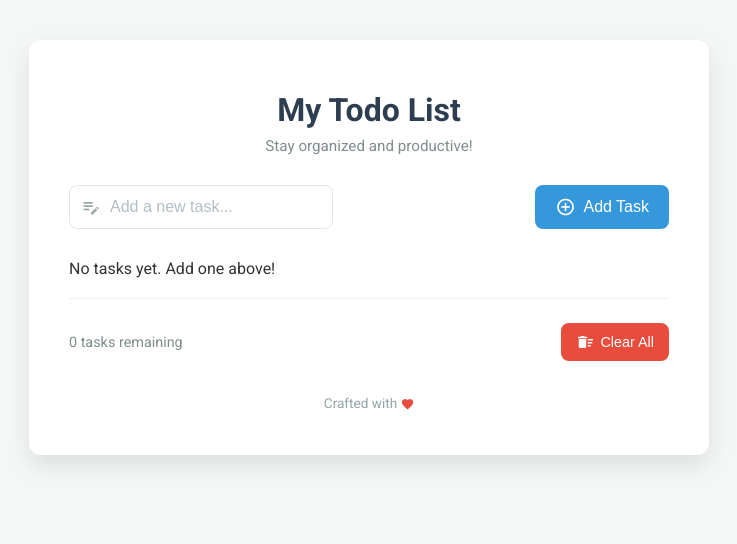
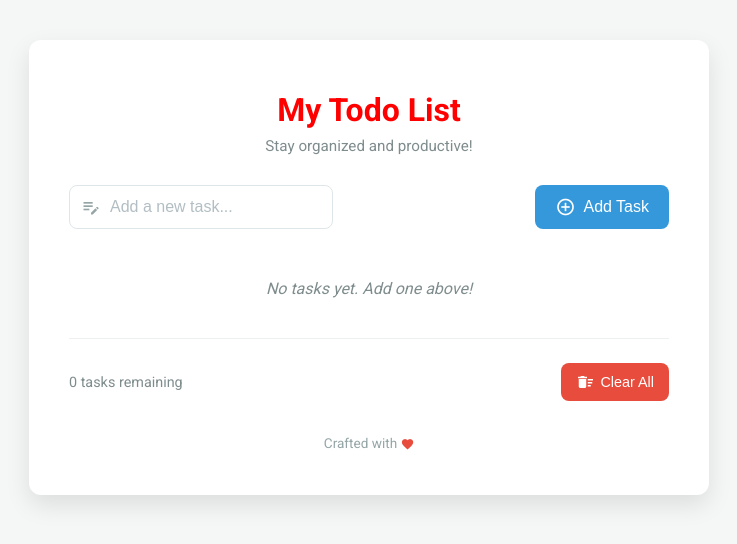
Before and after one commit to Codehub169/tempo-ff4d1fe8, a plain HTML site: page index.html in a window 1280 px wide. Shown: the whole page, without its empty margins (271-1008 px from the left). Drawn offline with Linux system fonts and the light colour scheme.

Commit message:
can you change the heading write TODO  list only in red color

```diff
--- a/css/style.css
+++ b/css/style.css
@@ -30,7 +30,7 @@ header {
 }
 
 header h1 {
-    color: #2c3e50;
+    color: red; /* Changed to red as per request */
     margin-bottom: 8px;
     font-weight: 700;
 }
@@ -114,6 +114,14 @@ header p {
     list-style: none;
     padding: 0;
     margin: 0 0 20px 0;
+}
+
+/* Style for the message shown when the todo list is empty */
+.empty-message {
+    text-align: center;
+    color: #7f8c8d; /* Matches other secondary text color */
+    padding: 20px 0;
+    font-style: italic;
 }
 
 .todo-item {
```
